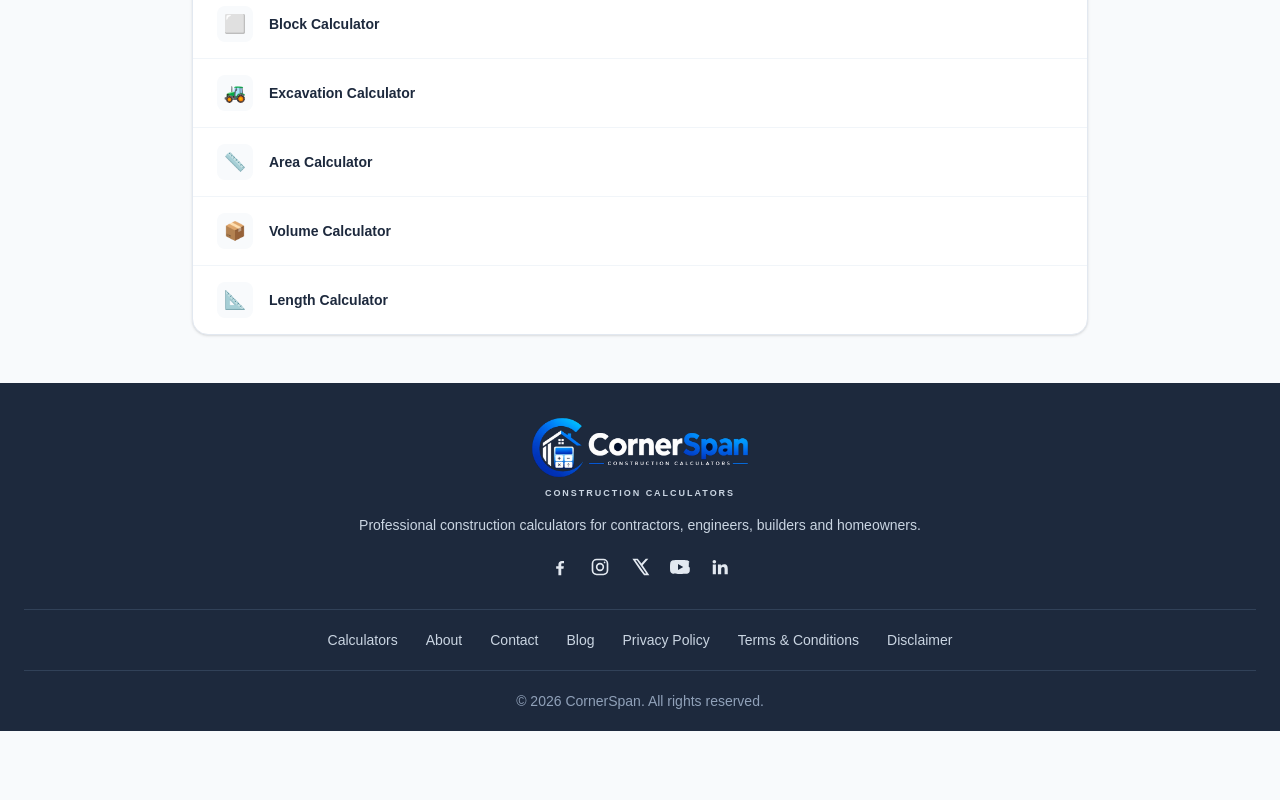
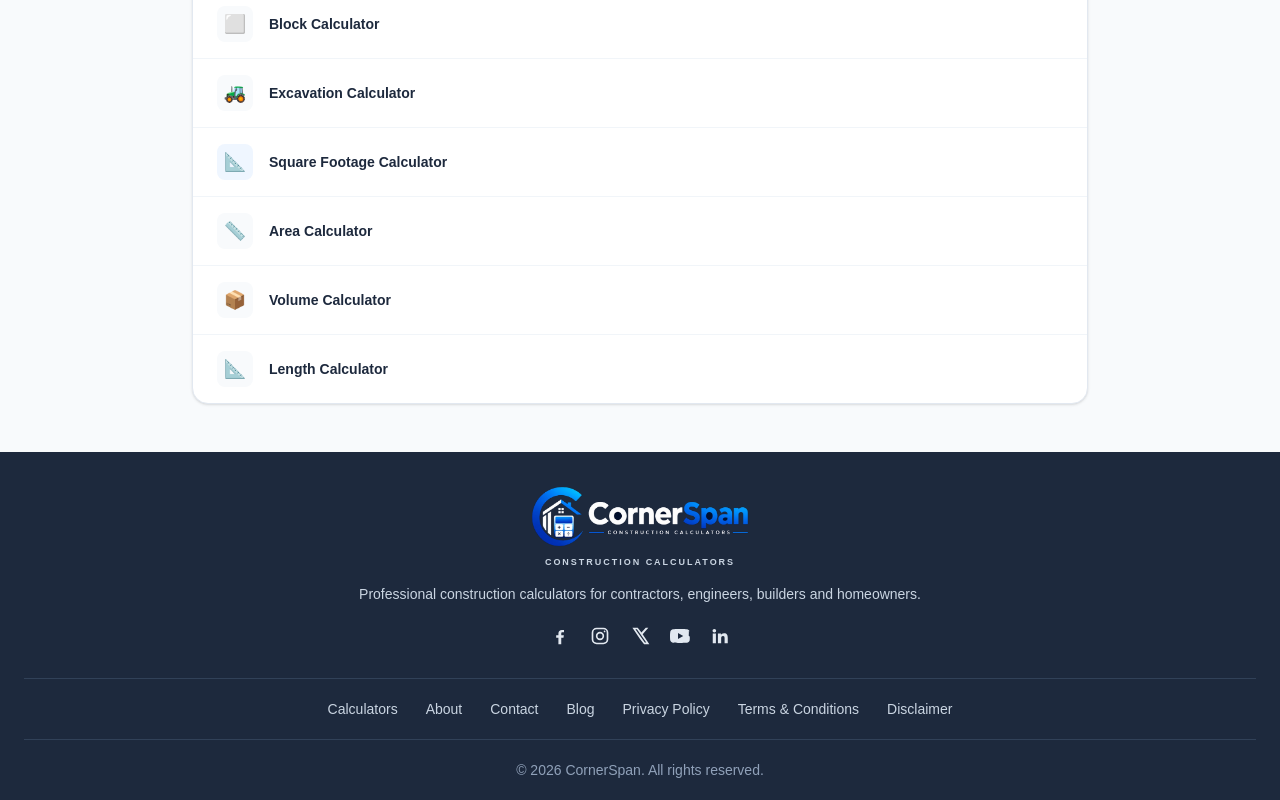
Before and after one commit to km7max-cmd/cornerspan, a Next.js app: page /calculators in a window 1280 px wide. Shown: the part 1374-2174 px from the top of the page. Before the commit the page ends 2105 px from the top, so only its background shows below. Built offline with nearby package versions, Linux system fonts and the light colour scheme.

Commit message:
Add Square Footage Calculator to the list

```diff
--- a/app/calculators/page.tsx
+++ b/app/calculators/page.tsx
@@ -80,6 +80,12 @@ const calculators: Calculator[] = [
     name: "Excavation Calculator",
     icon: "🚜",
     category: "Earthwork",
+  },
+  {
+    name: "Square Footage Calculator",
+    icon: "📐",
+    category: "General",
+    href: "/calculators/square-footage",
   },
   {
     name: "Area Calculator",
```
